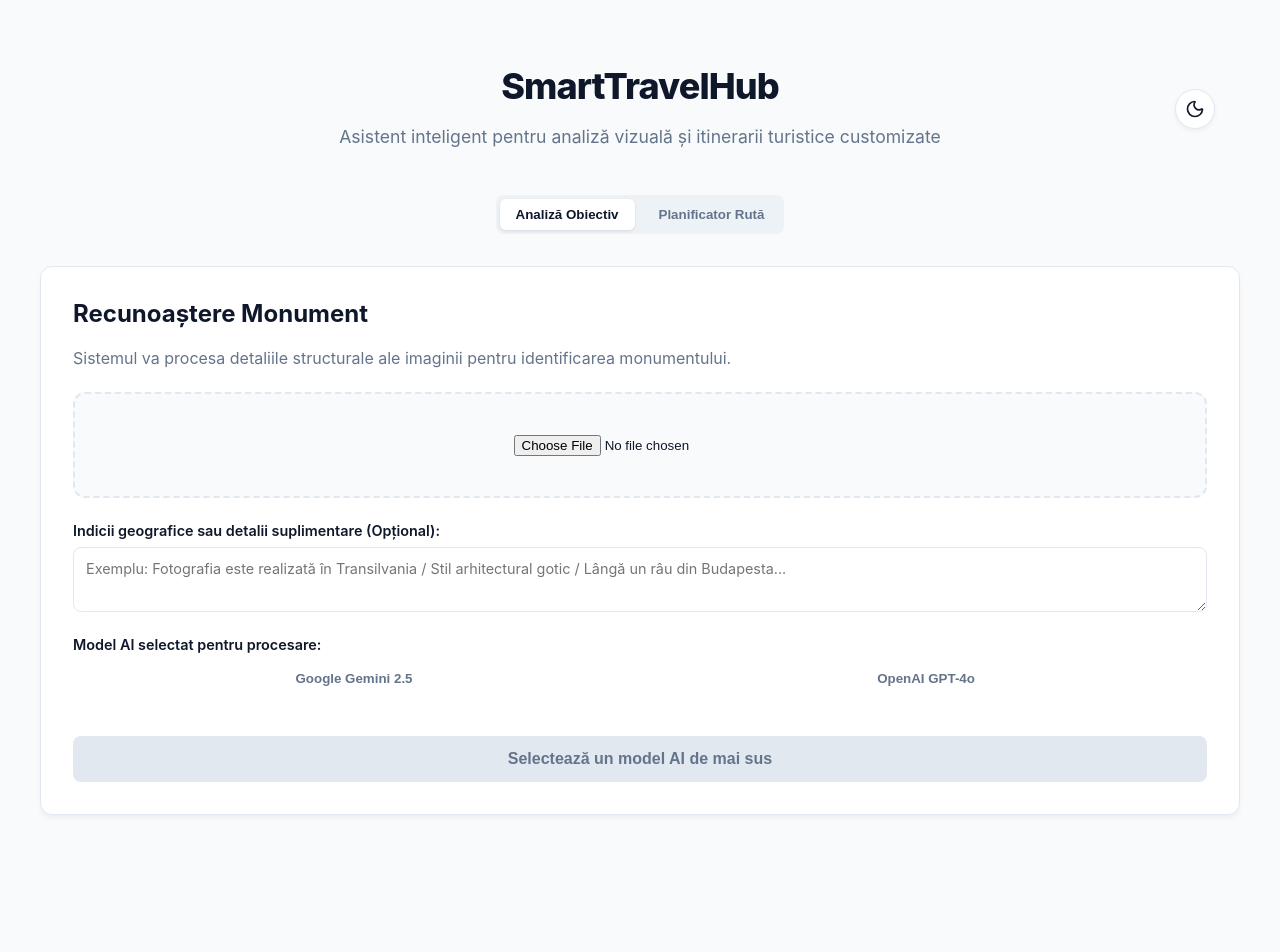
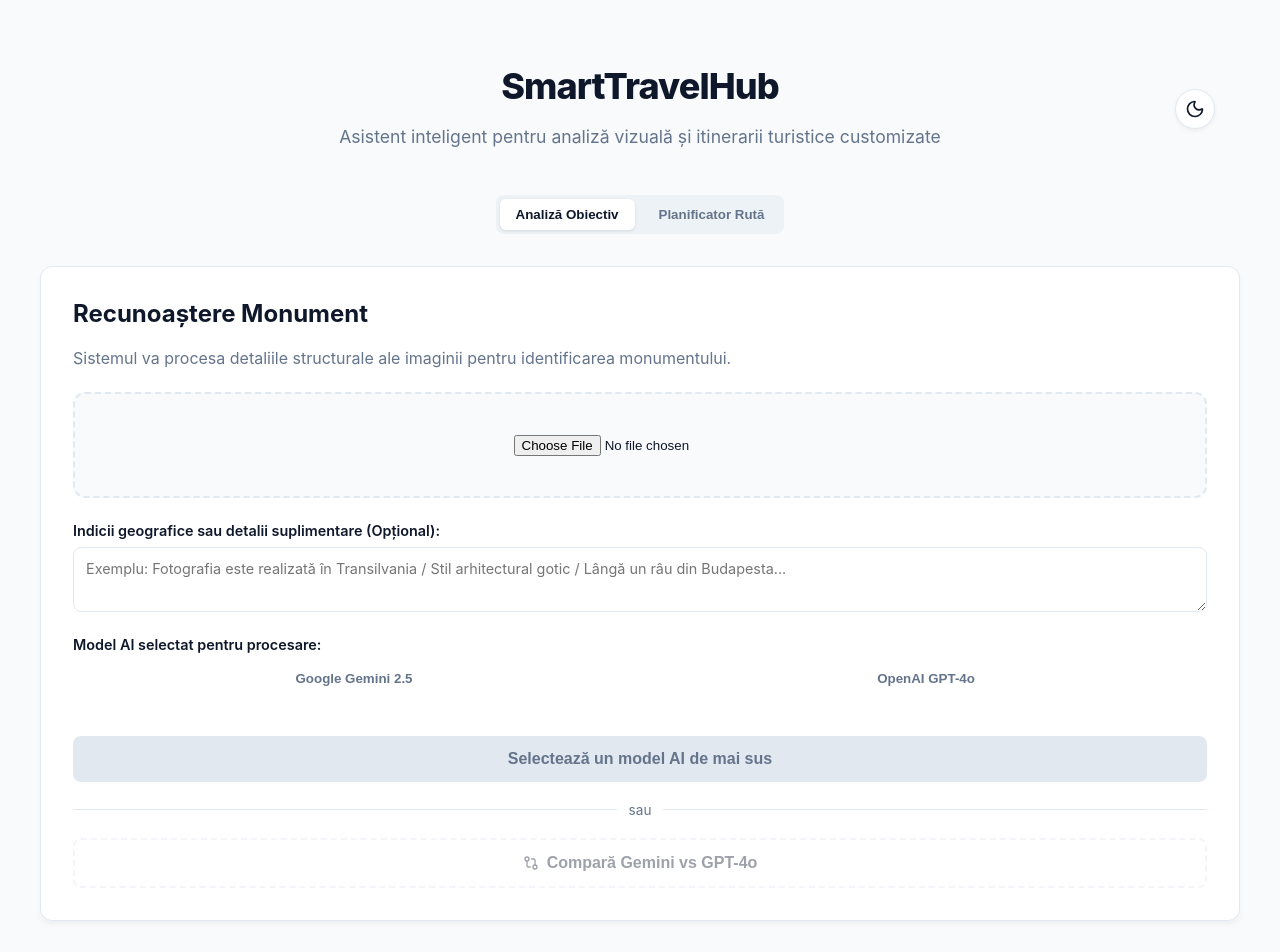
Before and after one commit to biiancaiorga/SmartTravelHub, a React (Create React App) app in the folder smart-travel-frontend/: page / in a window 1280 px wide. Shown: the top 952 px of the page. Before the commit the page ends 855 px from the top, so only its background shows below. Built offline with nearby package versions, Linux system fonts and the light colour scheme.

Commit message:
feat: add Gemini vs GPT-4o comparision mode for both tabs

```diff
--- a/smart-travel-frontend/src/App.js
+++ b/smart-travel-frontend/src/App.js
@@ -1,5 +1,5 @@
 import React, { useState, useEffect } from 'react';
-import { Loader, Sun, Moon, RotateCcw, Download } from 'lucide-react';
+import { Loader, Sun, Moon, RotateCcw, Download, GitCompare } from 'lucide-react';
 import EXIF from 'exif-js';
 import html2pdf from 'html2pdf.js';
 
@@ -17,6 +17,12 @@ function App() {
   const [indiciiText, setIndiciiText] = useState('');
   const [termenCautareHarta, setTermenCautareHarta] = useState('');
   const [motorActiv, setMotorActiv] = useState('');
+
+  // Stare mod comparatie
+  const [modComparatie, setModComparatie] = useState(false);
+  const [rezultatGemini, setRezultatGemini] = useState('');
+  const [rezultatOpenAI, setRezultatOpenAI] = useState('');
+  const [incarcareComparatie, setIncarcareComparatie] = useState(false);
 
   const [isDarkMode, setIsDarkMode] = useState(() => {
     return localStorage.getItem('st_tema') === 'dark';
@@ -89,6 +95,9 @@ function App() {
     setBuget('');
     setStil('');
     setMotorActiv('');
+    setModComparatie(false);
+    setRezultatGemini('');
+    setRezultatOpenAI('');
     localStorage.removeItem('st_rezultat');
     localStorage.removeItem('st_indicii');
     localStorage.removeItem('st_harta');
@@ -106,6 +115,9 @@ function App() {
     setBuget('');
     setStil('');
     setIndiciiText('');
+    setModComparatie(false);
+    setRezultatGemini('');
+    setRezultatOpenAI('');
   };
 
   const cereItinerariu = async (e) => {
@@ -159,7 +171,6 @@ function App() {
 
       if (raspuns.ok && date.text) {
         setRezultat(date.text);
-
         const potrivire = date.text.match(/<h3>(.*?)<\/h3>/);
         if (potrivire && potrivire[1]) {
           setTermenCautareHarta(potrivire[1]);
@@ -174,6 +185,74 @@ function App() {
     }
   };
 
+  const cereComparatieItinerariu = async (e) => {
+    e.preventDefault();
+    setIncarcareComparatie(true);
+    setRezultatGemini('');
+    setRezultatOpenAI('');
+    setRezultat('');
+
+    try {
+      const [raspunsGemini, raspunsOpenAI] = await Promise.all([
+        fetch('http://localhost:5000/api/plan', {
+          method: 'POST',
+          headers: { 'Content-Type': 'application/json' },
+          body: JSON.stringify({ destinatie, zile, buget, stil })
+        }),
+        fetch('http://localhost:5000/api/openai/plan', {
+          method: 'POST',
+          headers: { 'Content-Type': 'application/json' },
+          body: JSON.stringify({ destinatie, zile, buget, stil })
+        })
+      ]);
+
+      const dateGemini = await raspunsGemini.json();
+      const dateOpenAI = await raspunsOpenAI.json();
+
+      setRezultatGemini(dateGemini.text || '<p class="eroare-text">Eroare Gemini.</p>');
+      setRezultatOpenAI(dateOpenAI.text || '<p class="eroare-text">Eroare OpenAI.</p>');
+    } catch (err) {
+      setRezultatGemini('<p class="eroare-text">Eroare la conectarea cu serverul.</p>');
+      setRezultatOpenAI('<p class="eroare-text">Eroare la conectarea cu serverul.</p>');
+    } finally {
+      setIncarcareComparatie(false);
+    }
+  };
+
+  const cereComparatieRecunoastere = async () => {
+    if (!imagineBase64) return;
+    setIncarcareComparatie(true);
+    setRezultatGemini('');
+    setRezultatOpenAI('');
+    setRezultat('');
+
+    try {
+      const [raspunsGemini, raspunsOpenAI] = await Promise.all([
+        fetch('http://localhost:5000/api/recunoastere', {
+          method: 'POST',
+          headers: { 'Content-Type': 'application/json' },
+          body: JSON.stringify({ imagineBase64, contextSuplimentar: indiciiText })
+        }),
+        fetch('http://localhost:5000/api/openai/recunoastere', {
+          method: 'POST',
+          headers: { 'Content-Type': 'application/json' },
+          body: JSON.stringify({ imagineBase64, contextSuplimentar: indiciiText })
+        })
+      ]);
+
+      const dateGemini = await raspunsGemini.json();
+      const dateOpenAI = await raspunsOpenAI.json();
+
+      setRezultatGemini(dateGemini.text || '<p class="eroare-text">Eroare Gemini.</p>');
+      setRezultatOpenAI(dateOpenAI.text || '<p class="eroare-text">Eroare OpenAI.</p>');
+    } catch (err) {
+      setRezultatGemini('<p class="eroare-text">Eroare la conectarea cu serverul.</p>');
+      setRezultatOpenAI('<p class="eroare-text">Eroare la conectarea cu serverul.</p>');
+    } finally {
+      setIncarcareComparatie(false);
+    }
+  };
+
   const adaugaStilRapid = (textPastila) => {
     if (stil === '') {
       setStil(textPastila);
@@ -184,8 +263,6 @@ function App() {
 
   const exportPDF = () => {
     const element = document.getElementById('rezultat-continut');
-
-    // Wrapper temporar cu fundal alb si text negru pentru PDF
     const wrapper = document.createElement('div');
     wrapper.style.cssText = 'background:#ffffff; color:#0f172a; padding:20px; font-family:Arial,sans-serif; font-size:14px; line-height:1.7;';
     wrapper.innerHTML = element.innerHTML;
@@ -205,6 +282,7 @@ function App() {
   };
 
   const areHarta = activa === 'monumente' && termenCautareHarta && !rezultat.includes("eroare-text");
+  const areRezultatComparatie = rezultatGemini || rezultatOpenAI;
 
   return (
     <div className="app-container">
@@ -221,7 +299,7 @@ function App() {
             {isDarkMode ? <Sun size={20} color="#ffb703" /> : <Moon size={20} />}
           </button>
 
-          {rezultat && (
+          {(rezultat || areRezultatComparatie) && (
             <button onClick={reseteazaAplicatia} className="btn-reset">
               <RotateCcw size={16} /> Reset
             </button>
@@ -279,8 +357,20 @@ function App() {
               </div>
             </div>
 
-            <button onClick={cereRecunoastere} disabled={!imagineBase64 || incarcare || !motorActiv} className="btn-primary btn-primary--top">
+            <button onClick={cereRecunoastere} disabled={!imagineBase64 || incarcare || incarcareComparatie || !motorActiv} className="btn-primary btn-primary--top">
               {!motorActiv ? "Selectează un model AI de mai sus" : "Pornește Analiza Vizuală"}
+            </button>
+
+            <div className="comparatie-separator">
+              <span>sau</span>
+            </div>
+
+            <button
+              onClick={() => { setModComparatie(true); cereComparatieRecunoastere(); }}
+              disabled={!imagineBase64 || incarcare || incarcareComparatie}
+              className="btn-comparatie"
+            >
+              <GitCompare size={16} /> Compară Gemini vs GPT-4o
             </button>
           </div>
         ) : (
@@ -314,21 +404,37 @@ function App() {
                 </div>
               </div>
 
-              <button type="submit" disabled={incarcare || !motorActiv} className="btn-primary btn-primary--small-top">
+              <button type="submit" disabled={incarcare || incarcareComparatie || !motorActiv} className="btn-primary btn-primary--small-top">
                 {!motorActiv ? "Selectează un model AI de mai sus" : "Generează Structura Ghidului"}
               </button>
             </form>
+
+            <div className="comparatie-separator">
+              <span>sau</span>
+            </div>
+
+            <button
+              onClick={(e) => { setModComparatie(true); cereComparatieItinerariu(e); }}
+              disabled={!destinatie || !zile || !buget || incarcare || incarcareComparatie}
+              className="btn-comparatie"
+            >
+              <GitCompare size={16} /> Compară Gemini vs GPT-4o
+            </button>
           </div>
         )}
 
-        {incarcare && (
+        {(incarcare || incarcareComparatie) && (
           <div className="loading-container">
             <Loader className="spin" size={32} color="var(--accent)" />
-            <p className="loading-text">Sistemul procesează cererea utilizând modelul selectat...</p>
+            <p className="loading-text">
+              {incarcareComparatie
+                ? "Se procesează simultan ambele modele AI, vă rugăm așteptați..."
+                : "Sistemul procesează cererea utilizând modelul selectat..."}
+            </p>
           </div>
         )}
 
-        {rezultat && !incarcare && (
+        {rezultat && !incarcare && !modComparatie && (
           <div className={`dashboard-layout${areHarta ? ' dashboard-layout--split' : ''}`}>
             <div className="text-panel rezultat-animat">
               {activa === 'itinerariu' && (
@@ -354,6 +460,23 @@ function App() {
             )}
           </div>
         )}
+
+        {areRezultatComparatie && !incarcareComparatie && modComparatie && (
+          <div className="comparatie-layout rezultat-animat">
+            <div className="comparatie-panel comparatie-panel--gemini">
+              <div className="comparatie-header comparatie-header--gemini">
+                <span className="comparatie-badge">Google Gemini 2.5 Flash</span>
+              </div>
+              <div className="comparatie-continut" dangerouslySetInnerHTML={{ __html: rezultatGemini }} />
+            </div>
+            <div className="comparatie-panel comparatie-panel--openai">
+              <div className="comparatie-header comparatie-header--openai">
+                <span className="comparatie-badge">OpenAI GPT-4o</span>
+              </div>
+              <div className="comparatie-continut" dangerouslySetInnerHTML={{ __html: rezultatOpenAI }} />
+            </div>
+          </div>
+        )}
       </main>
     </div>
   );
--- a/smart-travel-frontend/src/index.css
+++ b/smart-travel-frontend/src/index.css
@@ -435,3 +435,117 @@ body.dark-theme .pastila-tag:hover {
 .btn-export-pdf:hover {
   background: var(--accent-hover);
 }
+
+/* ── Comparatie modele ── */
+.comparatie-separator {
+  display: flex;
+  align-items: center;
+  gap: 12px;
+  margin: 20px 0;
+  color: var(--text-muted);
+  font-size: 0.85rem;
+}
+
+.comparatie-separator::before,
+.comparatie-separator::after {
+  content: '';
+  flex: 1;
+  height: 1px;
+  background: var(--border);
+}
+
+.btn-comparatie {
+  width: 100%;
+  padding: 14px;
+  background: transparent;
+  color: var(--text-main);
+  border: 2px dashed var(--border);
+  border-radius: 8px;
+  font-weight: 600;
+  font-size: 1rem;
+  cursor: pointer;
+  display: flex;
+  align-items: center;
+  justify-content: center;
+  gap: 8px;
+  transition: all 0.2s;
+}
+
+.btn-comparatie:hover:not(:disabled) {
+  border-color: var(--accent);
+  color: var(--accent);
+  background: rgba(37, 99, 235, 0.04);
+}
+
+.btn-comparatie:disabled {
+  opacity: 0.4;
+  cursor: not-allowed;
+}
+
+.comparatie-layout {
+  display: grid;
+  grid-template-columns: 1fr 1fr;
+  gap: 24px;
+  margin-top: 32px;
+}
+
+.comparatie-panel {
+  background: var(--bg-card);
+  border: 1px solid var(--border);
+  border-radius: 12px;
+  overflow: hidden;
+  box-shadow: 0 4px 6px -1px rgba(0, 0, 0, 0.05);
+}
+
+.comparatie-header {
+  padding: 14px 20px;
+  font-weight: 700;
+  font-size: 0.9rem;
+}
+
+.comparatie-header--gemini {
+  background: #e8f0fe;
+  border-bottom: 2px solid #1a73e8;
+}
+
+body.dark-theme .comparatie-header--gemini {
+  background: rgba(26, 115, 232, 0.15);
+}
+
+.comparatie-header--openai {
+  background: #e6f7ed;
+  border-bottom: 2px solid #10a37f;
+}
+
+body.dark-theme .comparatie-header--openai {
+  background: rgba(16, 163, 127, 0.15);
+}
+
+.comparatie-badge {
+  display: inline-block;
+  padding: 4px 12px;
+  border-radius: 20px;
+  font-size: 0.85rem;
+}
+
+.comparatie-header--gemini .comparatie-badge {
+  background: #1a73e8;
+  color: #fff;
+}
+
+.comparatie-header--openai .comparatie-badge {
+  background: #10a37f;
+  color: #fff;
+}
+
+.comparatie-continut {
+  padding: 20px;
+  line-height: 1.7;
+  font-size: 0.95rem;
+}
+
+@media (max-width: 1024px) {
+  .comparatie-layout {
+    grid-template-columns: 1fr;
+  }
+}
```
Also changed, not shown: 1 other file (tests, documents, lock files or other folders).
